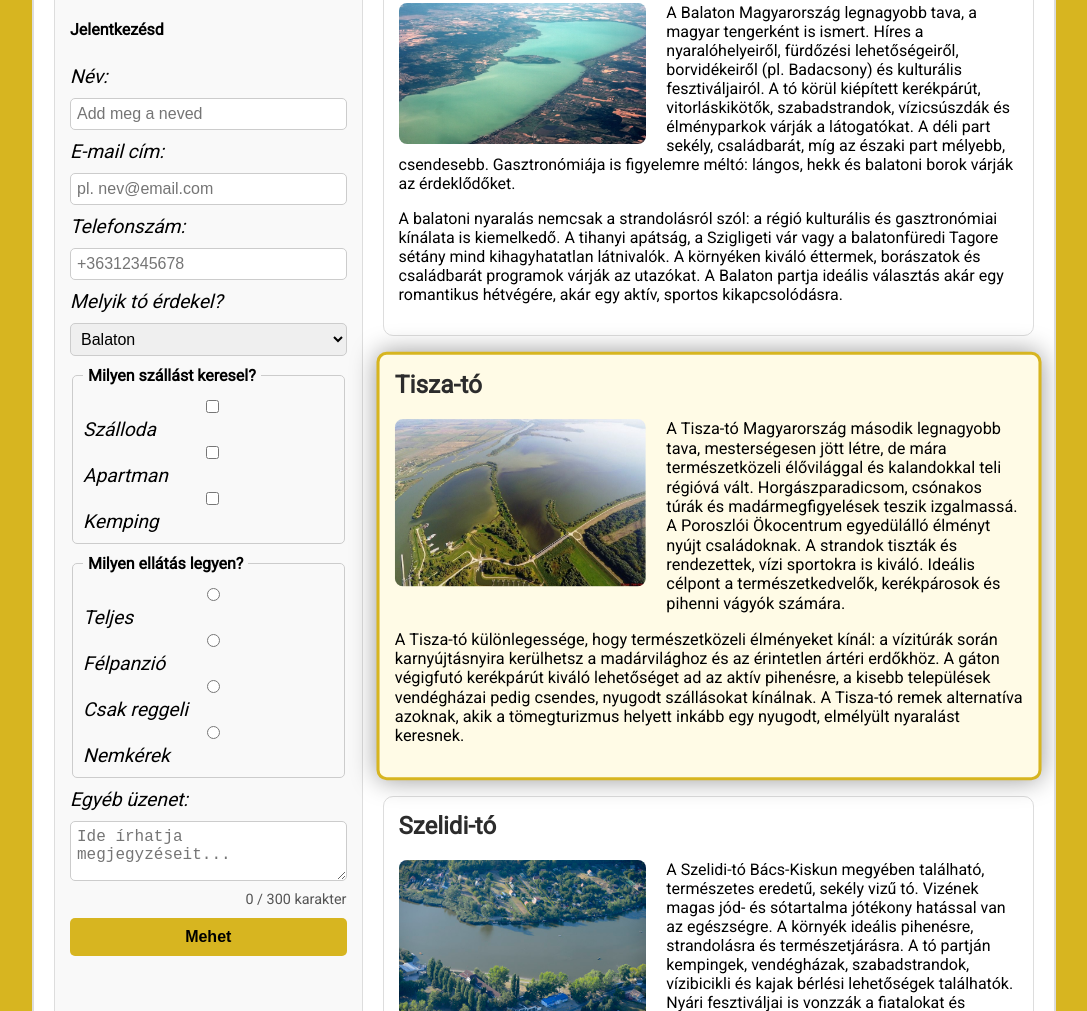
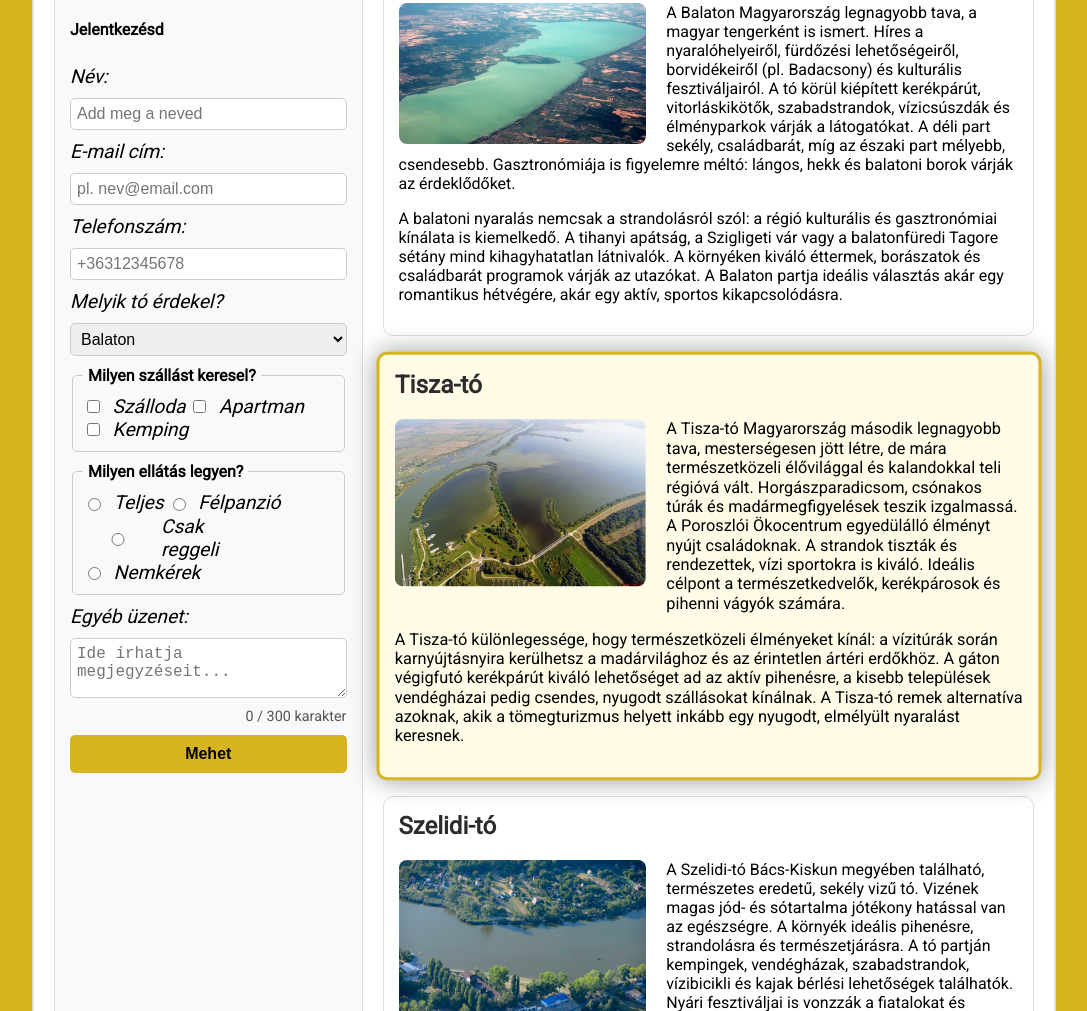
Before and after one commit to stofika89/stofika89.github.io, a plain HTML site: page index.html in a window 1280 px wide. Shown: the part 540-1551 px from the top of the page, without its empty margins (96-1183 px from the left). Drawn offline with Linux system fonts and the light colour scheme.

Commit message:
Utolsó módosítás

```diff
--- a/style.css
+++ b/style.css
@@ -89,6 +89,9 @@ form {
 }
 
 form label {
+  display: inline-flex;
+  align-items: center;
+  gap: 0.5em;
   font-style: italic;
   font-size: 1.2em;
 }
```
